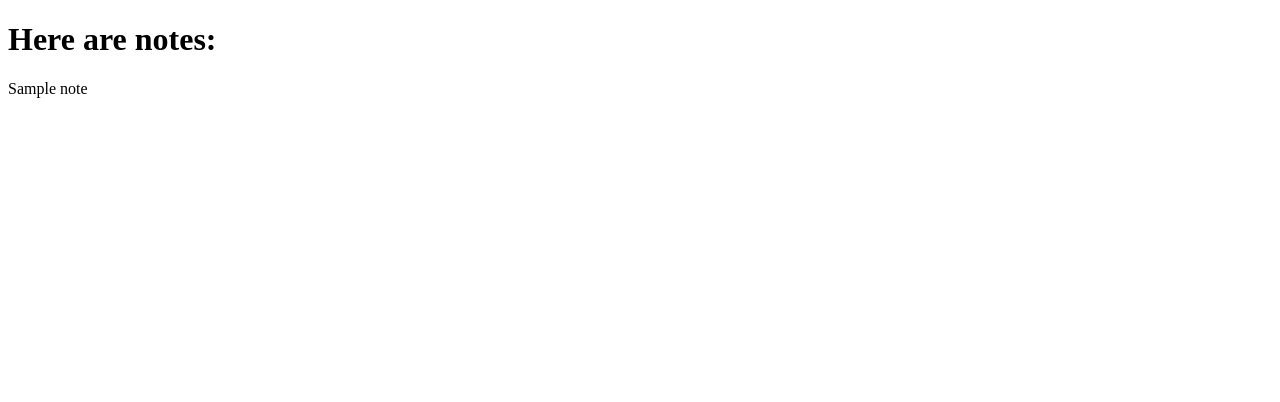
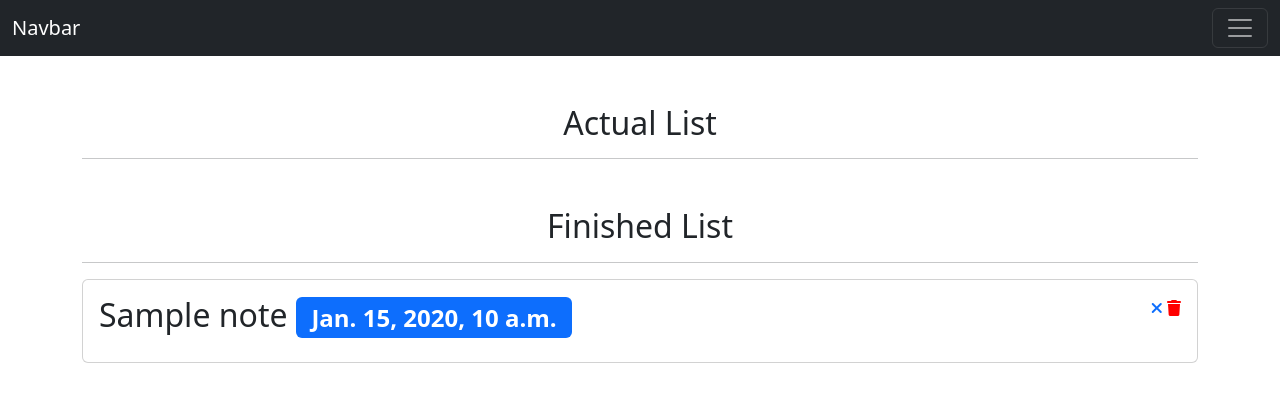
Before and after one commit to iprogrammer1390/notepad, a Django app: page / in a window 1280 px wide. Shown: the top 402 px of the page. Run offline with Django 4.2, Linux system fonts and the light colour scheme; tables that the repository leaves empty hold one stand-in row (values such as "Sample post"); some libraries are stand-ins or nearby versions.

Commit message:
Добавлена функция удаления востановления отметки, использована концепуия get_absolute_url

```diff
--- a/src/notepad/urls.py
+++ b/src/notepad/urls.py
@@ -4,11 +4,14 @@ from django.contrib import admin
 from django.urls import path
 
 
-from notes.views import note_list_view
+from notes.views import delete_item, finish_item, note_list_view, recover_item
 
 urlpatterns = [
     path('admin/', admin.site.urls),
-    path('', note_list_view)
+    path('', note_list_view, name='note-list'),
+    path('finish-item/<id>/', finish_item, name='finish-item'),
+    path('delete-item/<id>/', delete_item, name='delete-item'),
+    path('recover-item/<id>/', recover_item, name='recover-item'),
 ]
 
 if settings.DEBUG:
--- a/src/notes/models.py
+++ b/src/notes/models.py
@@ -1,5 +1,6 @@
-from random import choices
 from django.db import models
+from django.shortcuts import redirect
+from django.urls import reverse
 
 LABEL_CHOICES = (
     ('P','primary'),
@@ -13,8 +14,18 @@ LABEL_CHOICES = (
 )
 class Note(models.Model):
     title = models.CharField(max_length=100)
-    dua_date = models.DateTimeField()
+    due_date = models.DateTimeField()
     label = models.CharField(choices=LABEL_CHOICES, max_length=2)
+    finished = models.BooleanField(default=False)
 
     def __str__(self):
         return self.title
+
+    def get_finish_item_url(self):
+        return reverse('finish-item', kwargs={'id':self.id})
+
+    def get_recover_item_url(self):
+        return reverse('recover-item', kwargs={'id':self.id})
+
+    def get_delete_item_url(self):
+        return reverse('delete-item', kwargs={'id':self.id})
--- a/src/notes/views.py
+++ b/src/notes/views.py
@@ -1,10 +1,29 @@
 from multiprocessing import context
-from django.shortcuts import render
+from django.shortcuts import render, get_object_or_404, redirect
 from .models import Note
 
 def note_list_view(request):
-    notes = Note.objects.all()
+    to_do_list = Note.objects.filter(finished=False)
+    finished_list = Note.objects.filter(finished=True)
     context={
-        'notes':notes,
+        'to_do_list':to_do_list,
+        'finished_list':finished_list,
     }
     return render(request, 'note_list.html', context)
+
+def finish_item(request, id):
+    note = get_object_or_404(Note, id=id)
+    note.finished = True
+    note.save()
+    return redirect('note-list')
+
+def delete_item(request, id):
+    note = get_object_or_404(Note, id=id)
+    note.delete()
+    return redirect('note-list')
+
+def recover_item(request, id):
+    note = get_object_or_404(Note, id=id)
+    note.finished = False
+    note.save()
+    return redirect('note-list')
--- /dev/null
+++ b/src/requirements.txt
@@ -0,0 +1,4 @@
+asgiref==3.5.2
+backports.zoneinfo==0.2.1
+Django==4.1.1
+sqlparse==0.4.3
--- /dev/null
+++ b/src/templates/base.html
@@ -0,0 +1,60 @@
+<!DOCTYPE html>
+<html lang="en">
+
+<head>
+    <meta charset="UTF-8">
+    <meta http-equiv="X-UA-Compatible" content="IE=edge">
+    <meta name="viewport" content="width=device-width, initial-scale=1.0">
+    <title>Document</title>
+    <link href="https://cdn.jsdelivr.net/npm/bootstrap@5.2.1/dist/css/bootstrap.min.css" rel="stylesheet"
+        integrity="sha384-iYQeCzEYFbKjA/T2uDLTpkwGzCiq6soy8tYaI1GyVh/UjpbCx/TYkiZhlZB6+fzT" crossorigin="anonymous">
+    <script src="https://kit.fontawesome.com/0adb5dcff4.js" crossorigin="anonymous"></script>
+</head>
+
+<body>
+    <header>
+        <nav class="navbar navbar-dark bg-dark">
+            <div class="container-fluid">
+                <a class="navbar-brand" href="#">Navbar</a>
+                <button class="navbar-toggler" type="button" data-bs-toggle="collapse"
+                    data-bs-target="#navbarNavDropdown" aria-controls="navbarNavDropdown" aria-expanded="false"
+                    aria-label="Toggle navigation">
+                    <span class="navbar-toggler-icon"></span>
+                </button>
+                <div class="collapse navbar-collapse" id="navbarNavDropdown">
+                    <ul class="navbar-nav">
+                        <li class="nav-item">
+                            <a class="nav-link active" aria-current="page" href="#">Home</a>
+                        </li>
+                        <li class="nav-item">
+                            <a class="nav-link text-light" href="#">Features</a>
+                        </li>
+                        <li class="nav-item">
+                            <a class="nav-link" href="#">Pricing</a>
+                        </li>
+                        <li class="nav-item dropdown">
+                            <a class="nav-link dropdown-toggle" href="#" role="button" data-bs-toggle="dropdown"
+                                aria-expanded="false">
+                                Dropdown link
+                            </a>
+                            <ul class="dropdown-menu">
+                                <li><a class="dropdown-item" href="#">Action</a></li>
+                                <li><a class="dropdown-item" href="#">Another action</a></li>
+                                <li><a class="dropdown-item" href="#">Something else here</a></li>
+                            </ul>
+                        </li>
+                    </ul>
+                </div>
+            </div>
+        </nav>
+    </header>
+    <div class="container">
+        {% block content %}
+        {% endblock content %}
+    </div>
+    <script src="https://cdn.jsdelivr.net/npm/bootstrap@5.2.1/dist/js/bootstrap.bundle.min.js"
+        integrity="sha384-u1OknCvxWvY5kfmNBILK2hRnQC3Pr17a+RTT6rIHI7NnikvbZlHgTPOOmMi466C8"
+        crossorigin="anonymous"></script>
+</body>
+
+</html>
--- a/src/templates/note_list.html
+++ b/src/templates/note_list.html
@@ -1,18 +1,14 @@
-<!DOCTYPE html>
-<html lang="en">
+{% extends 'base.html' %}
 
-<head>
-    <meta charset="UTF-8">
-    <meta http-equiv="X-UA-Compatible" content="IE=edge">
-    <meta name="viewport" content="width=device-width, initial-scale=1.0">
-    <title>Document</title>
-</head>
-
-<body>
-    <h1>Here are notes:</h1>
-    {% for note in notes %}
-        <p>{{ note.title }}</p>
-    {% endfor %}
-</body>
-
-</html>
+{% block content %}
+<h2 class="text-center mt-5">Actual List</h2>
+<hr>
+{% for note in to_do_list %}
+{% include 'partial/note_item.html' with note=note type="ADD" %}
+{% endfor %}
+<h2 class="text-center mt-5">Finished List</h2>
+<hr>
+{% for note in finished_list%}
+{% include 'partial/note_item.html' with note=note type="DELETE" %}
+{% endfor %}
+{% endblock content %}
--- /dev/null
+++ b/src/templates/partial/note_item.html
@@ -0,0 +1,13 @@
+<div class="card">
+    <div class="card-body d-flex justify-content-between">
+        <h2>{{ note.title }} <span class="badge bg-{{ note.get_label_display }}">{{note.due_date}}</span></h2>
+        <div>
+            {% if type == "ADD" %}
+            <a href="{{ note.get_finish_item_url }}"><i class="fa-solid fa-check"></i></a>
+            {% else %}
+            <a href="{{ note.get_recover_item_url }}"><i class="fa-solid fa-times"></i></a>
+            {% endif %}
+            <a href="{{ note.get_delete_item_url }}"><i class="fa-solid fa-trash" style="color:red;"></i></a>
+        </div>
+    </div>
+</div>
```
Also changed, not shown: src/notes/migrations/0003_rename_dua_date_note_due_date.py (added), src/notes/migrations/0004_note_finished.py (added).
